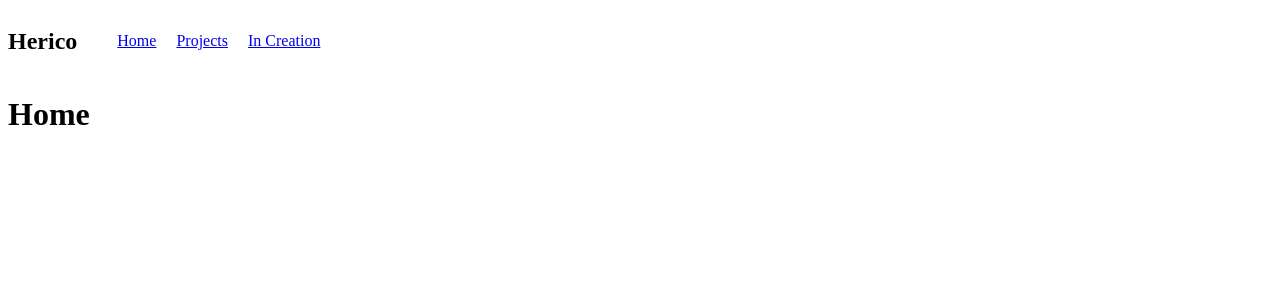
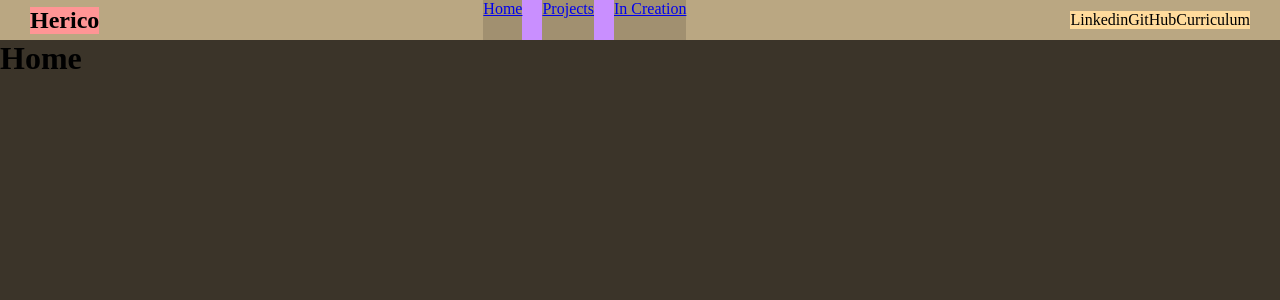
Before and after one commit to SirJov/Portifoleo, a React (Create React App) app: page / in a window 1280 px wide. Shown: the top 300 px of the page. Built offline with nearby package versions, Linux system fonts and the light colour scheme.

Commit message:
Alterando css do Menu, escolhendo paleta de cores

```diff
--- a/src/Components/Header/Header.css
+++ b/src/Components/Header/Header.css
@@ -1,9 +1,27 @@
-nav {
+.MenuNav {
   display: flex;
   align-items: center;
+  justify-content: space-between;
+  flex-wrap: wrap;
+  background-color: #baa782;
 }
-nav ul {
+
+.MenuNav ul {
   display: flex;
   list-style: none;
   gap: 20px;
+  background-color: rgb(201, 143, 255);
 }
+
+.MenuNav ul li {
+  background-color: #a19070;
+  height: 40px;
+}
+.MenuNav div:first-of-type {
+  background-color: rgb(255, 149, 149);
+  margin-left: 30px;
+}
+.MenuNav div:last-of-type {
+  background-color: rgb(255, 219, 156);
+  margin-right: 30px;
+}
--- a/src/Components/Header/Header.js
+++ b/src/Components/Header/Header.js
@@ -4,7 +4,7 @@ import { Link } from "react-router-dom";
 
 export function Menu() {
   return (
-    <nav>
+    <nav className="MenuNav">
       <div>
         <h1>Herico</h1>
       </div>
@@ -19,6 +19,11 @@ export function Menu() {
           <Link to="/InCreation">In Creation</Link>
         </li>
       </ul>
+      <div>
+        <a>Linkedin</a>
+        <a>GitHub</a>
+        <a>Curriculum</a>
+      </div>
     </nav>
   );
 }
--- a/src/index.css
+++ b/src/index.css
@@ -0,0 +1,8 @@
+* {
+  box-sizing: border-box;
+  margin: 0;
+  padding: 0;
+}
+body {
+  background-color: #3b3429;
+}
```
